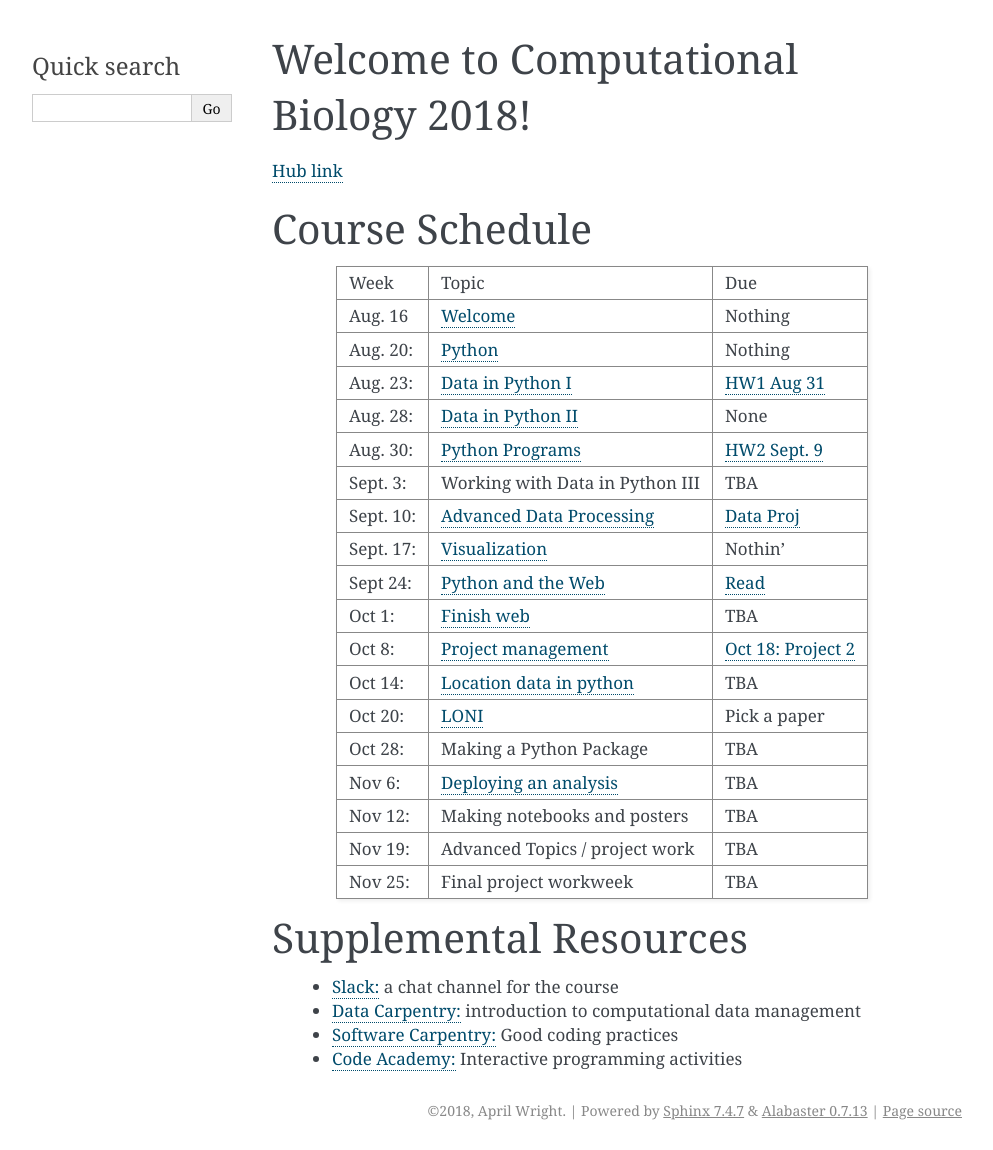
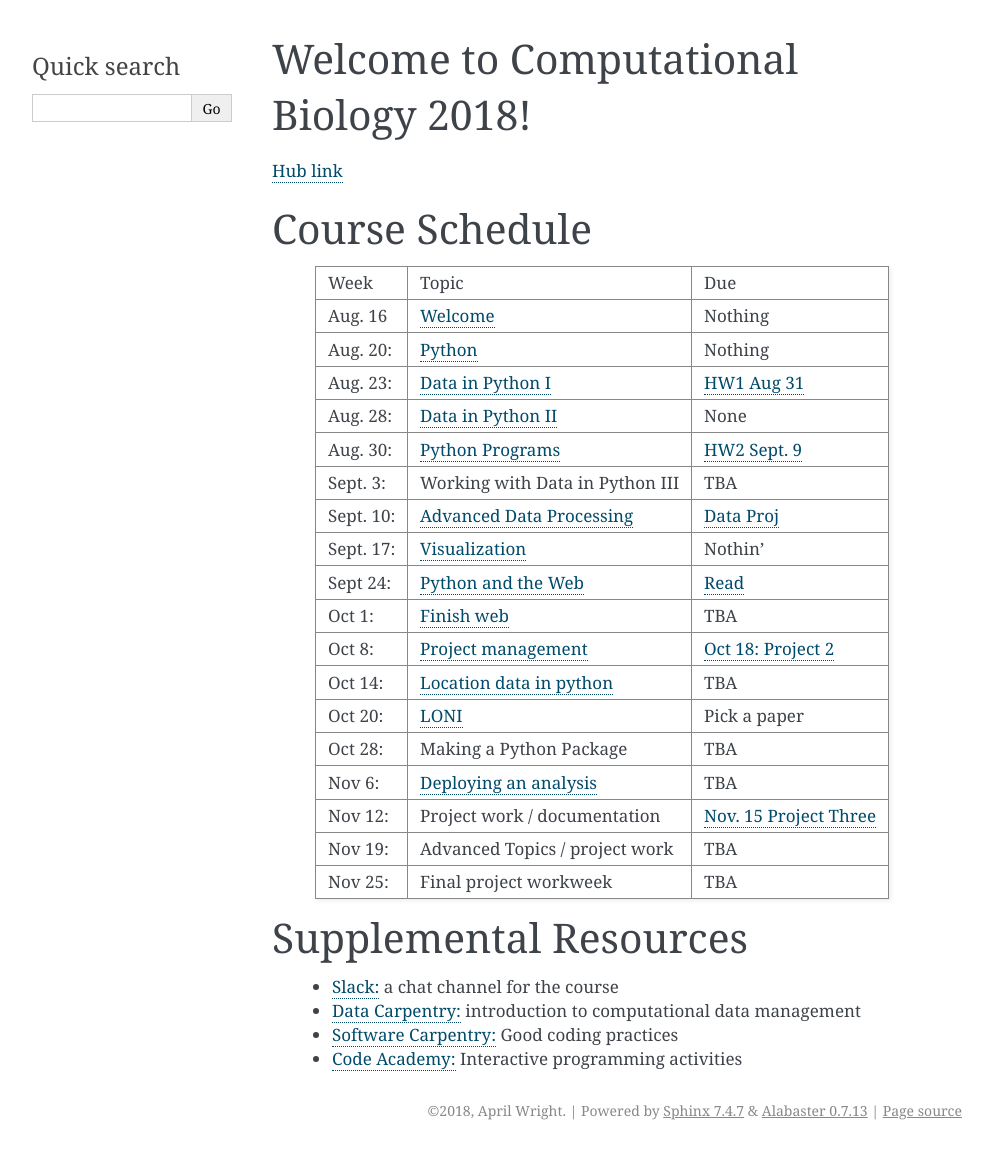
Before and after one commit to wrightaprilm/CompBio2018, a Sphinx documentation site: the page built from docs/index.rst, in a window 1280 px wide. Shown: the whole page, without its empty margins (148-1141 px from the left). Built offline with Sphinx 7.4.7, drawn with Linux system fonts in a browser that asks for light colours.

Commit message:
update schedule

```diff
--- a/docs/index.rst
+++ b/docs/index.rst
@@ -49,7 +49,7 @@ Course Schedule
 +------------+----------------------------------------------------------+--------------------------------------------------------------------------------+
 | Nov 6:     |	`Deploying an analysis <https://bit.ly/2NyD88n>`_       | TBA                                                                            |
 +------------+----------------------------------------------------------+--------------------------------------------------------------------------------+
-| Nov 12:    |	Making notebooks and posters                            | TBA                                                                            |
+| Nov 12:    |	Project work / documentation                            | `Nov. 15 Project Three  <https://bit.ly/2NyD88n>`_                             |
 +------------+----------------------------------------------------------+--------------------------------------------------------------------------------+
 | Nov 19:    |	Advanced Topics   / project work                        | TBA                                                                            |
 +------------+----------------------------------------------------------+--------------------------------------------------------------------------------+
```
